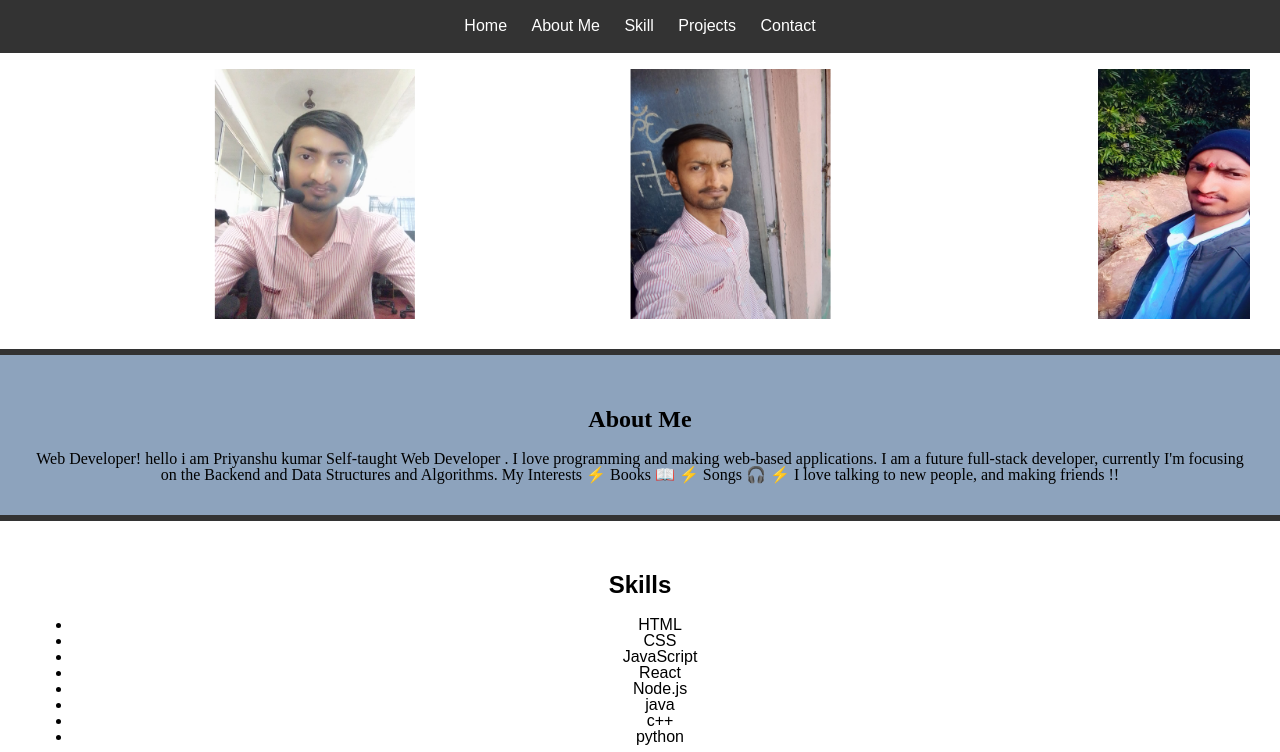
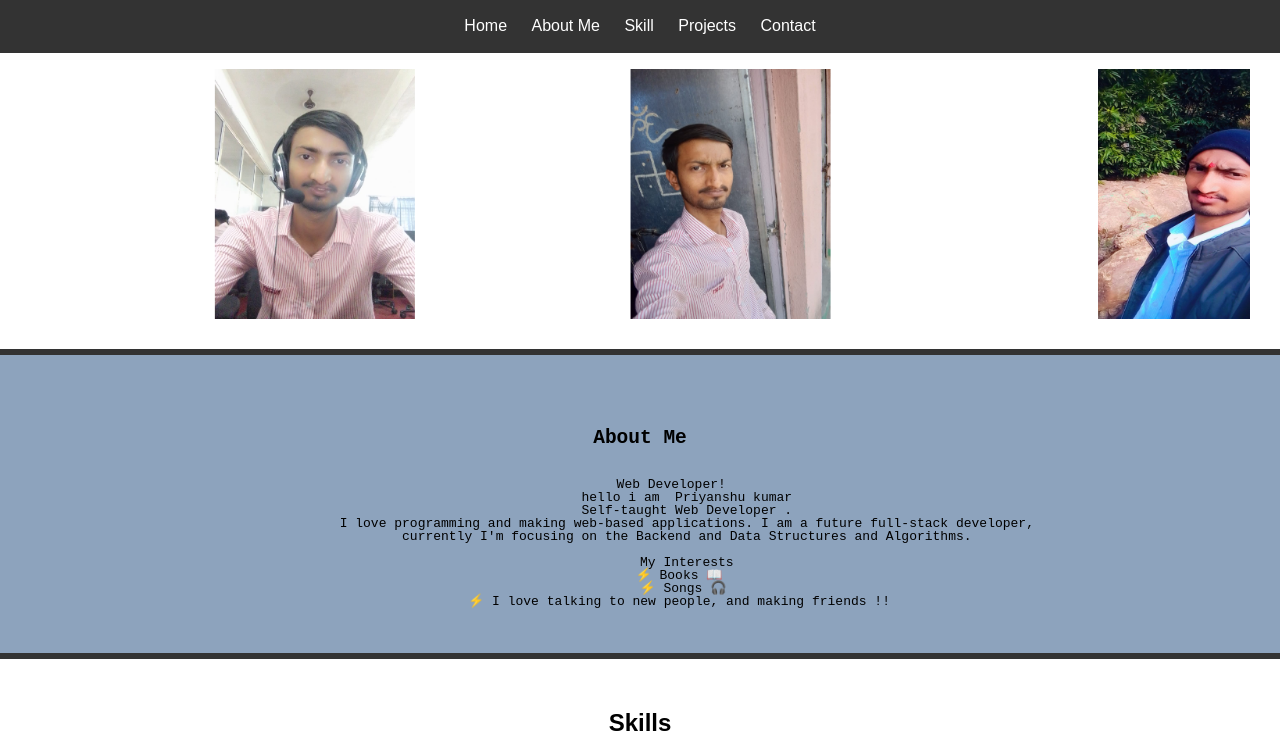
Before and after one commit to Pk320308/Priyanshu, a plain HTML site: page portfolio/index.html in a window 1280 px wide. Shown: the top 752 px of the page. Drawn offline with Linux system fonts and the light colour scheme.

Commit message:
Update index.html

```diff
--- a/portfolio/index.html
+++ b/portfolio/index.html
@@ -26,7 +26,7 @@
 <img class="img2" src="image2.jpeg"width="200rem" height="250rem">
 <img class="img3" src="image3.jpeg"width="200rem" height="250rem" ></div></pre></div>
 <section id="about">
-        <h1>About Me</h1>
+   <pre>   <h1>About Me</h1>
         Web Developer!
             hello i am  Priyanshu kumar
             Self-taught Web Developer .
@@ -36,7 +36,7 @@
             My Interests
            ⚡ Books 📖
            ⚡ Songs 🎧
-           ⚡ I love talking to new people, and making friends !!
+           ⚡ I love talking to new people, and making friends !! </pre>
     </section>
 
     <section id="skills">
```
